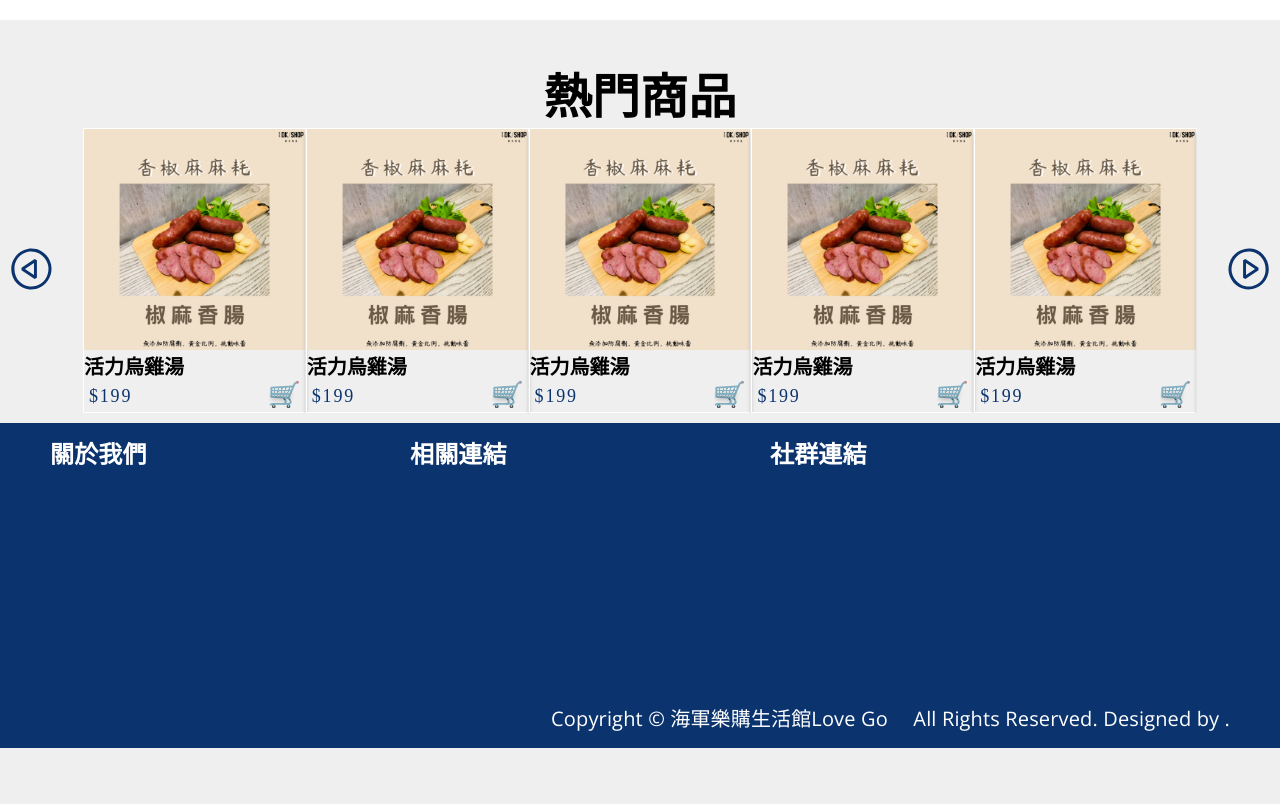
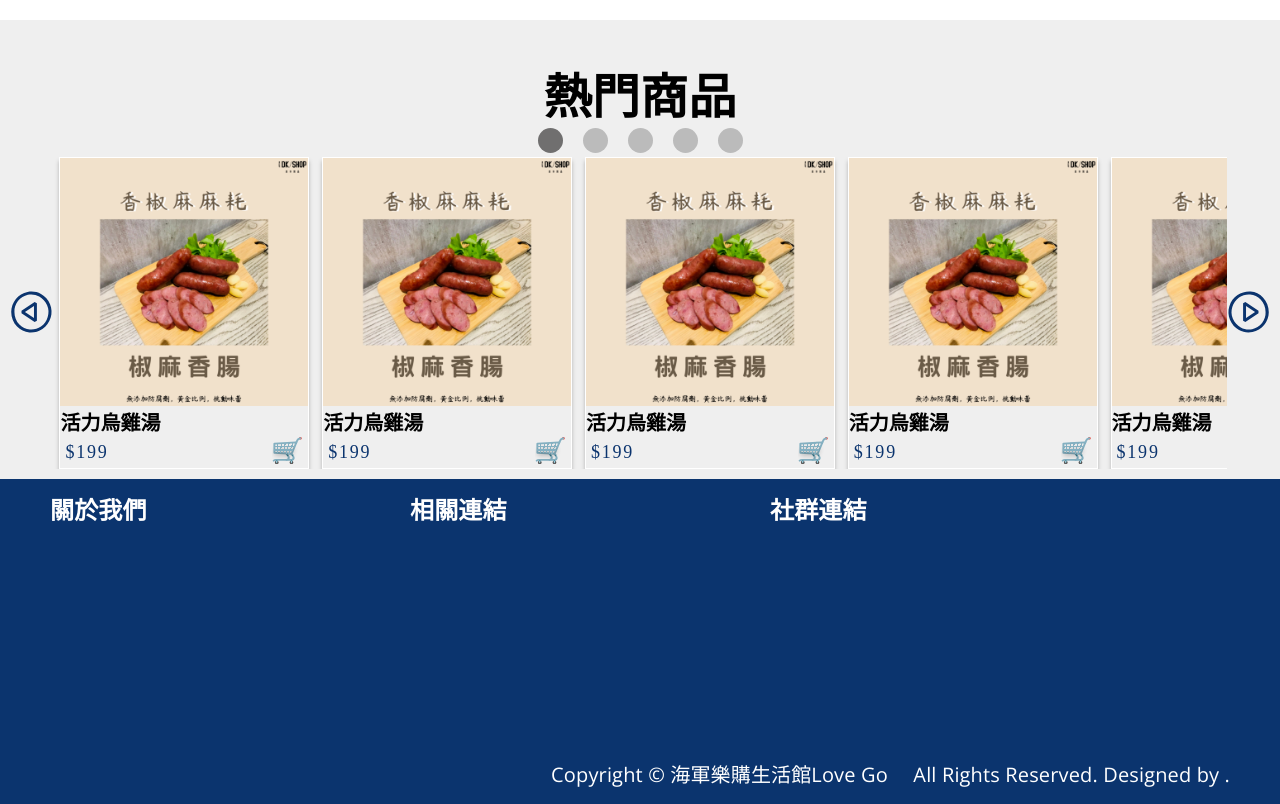
Before and after one commit to jiweihong0/lovego-frontend, a React (Create React App) app: page /lovego-frontend/product/1 in a window 1280 px wide. Shown: the part 2400-3204 px from the top of the page. Before the commit the page ends 3148 px from the top, so only its background shows below. Built offline with nearby package versions, Linux system fonts and the light colour scheme.

Commit message:
Feat:更改熱門商品的整體架構

```diff
--- a/src/components/Popular/Popular.js
+++ b/src/components/Popular/Popular.js
@@ -1,54 +1,63 @@
-import { useState } from 'react';
+import { useState, useEffect, useRef } from 'react';
 import lefticon from '../../imgs/lefticon.svg'
 import Card from '../Card/card';
 
-
+const props_length = 21
+const numofdots = Math.ceil(props_length / 5)
 
 function Popular() {
-
-    const [translate_value, settranslate_value] = useState(0)
+    const ul_list = useRef(null)
+    const dot_container = useRef(null)
+    const dot_index = useRef(0)
 
     const handleButton = (direction) => {
-        const popular_items = document.querySelectorAll('ul.popular-list > .popular-item');
-        const direction_value = direction === 'left' ? 500 : -500
-        const tran_value = translate_value + direction_value
+        const offset = direction === 'left' ? -1000 : 1000
+        ul_list.current.scrollLeft = ul_list.current.scrollLeft + offset
+    }
 
-        //偵測還有沒有產品
-        const items_length = popular_items.length
-        const prev_hiddend_items_count = Math.abs(translate_value) / 100
-        if ((prev_hiddend_items_count + 5 >= items_length && direction == 'right')
-        || (prev_hiddend_items_count === 0 && direction === 'left')) {
-            return
-        }
+    useEffect(() => {
+        //點擊按鈕時也會觸發這個event
+        ul_list.current.addEventListener("scroll", e => {
+            //Scroll的最長寬度 以及每個點在滑軌中該有的寬度 使用者所在的position
+            const maxscrollWidth = e.target.scrollWidth - e.target.clientWidth
+            const scrollwidth_perdot = maxscrollWidth / numofdots
+            const scrollposition = e.target.scrollLeft
 
-        popular_items.forEach(element => {
-            element.style.transform = `translateX(${tran_value}%)`;
+            //算出來的index要避免出現點的數量
+            const new_selected_dot = Math.floor(scrollposition / scrollwidth_perdot)
+            const new_selected_dot_index = new_selected_dot === numofdots ? new_selected_dot - 1 : new_selected_dot
+            if (new_selected_dot_index === dot_index.current) return
+
+            //設定新的點的樣式及記錄index
+            const activedot = dot_container.current.querySelector(".selected")
+            dot_container.current.children[new_selected_dot_index].classList.add("selected")
+            activedot.classList.remove("selected")
+            dot_index.current = new_selected_dot_index
         })
-        //儲存TranslateX
-        settranslate_value(tran_value)
-    }
+    }, [])
+
 
     return (
         <div className="popular-frame">
             <p className="popular-text">熱門商品</p>
+            <div className="popular-dot-container" ref={dot_container}>
+                {[...Array(numofdots)].map((element, index) => {
+                    if (index === 0) {
+                        return <span key={index} className="popular-dot selected" ></span>
+                    }
+                    return <span key={index} className="popular-dot"></span>
+                })}
+            </div>
             <div className="popular-list">
-                <button className="popular-prev" >
+                <button className="popular-arrow left" >
                     <img src={lefticon} alt="lefticon" onClick={() => handleButton('left')} />
                 </button>
-                <ul className="popular-list">
-                    <li className="popular-item"><Card /></li>
-                    <li className="popular-item"><Card /></li>
-                    <li className="popular-item"><Card /></li>
-                    <li className="popular-item"><Card /></li>
-                    <li className="popular-item"><Card /></li>
-                    <li className="popular-item"><Card /></li>
-                    <li className="popular-item"><Card /></li>
-                    <li className="popular-item"><Card /></li>
-                    <li className="popular-item"><Card /></li>
-                    <li className="popular-item"><Card /></li>
-                    <li className="popular-item"><Card /></li>
+                <ul className="popular-list" ref={ul_list}>
+                    {[...Array(props_length)].map((element, index) => {
+                        return <li key={index} className="popular-item" style={{ width: "100%" }}><Card /></li>
+                    })}
                 </ul>
-                <button className="popular-next">
+                <button className="popular-arrow right">
                     <img src={lefticon} alt="lefticon" onClick={() => handleButton('right')} />
                 </button>
             </div>
--- a/src/styles/popular.css
+++ b/src/styles/popular.css
@@ -1,4 +1,4 @@
-.popular-frame{
+.popular-frame {
     display: flex;
     flex-direction: column;
     align-items: center;
@@ -7,7 +7,7 @@
 }
 
 
-.popular-text{
+.popular-text {
     font-family: 'Open Sans';
     font-style: normal;
     font-weight: 600;
@@ -18,32 +18,52 @@
     color: #000000;
 }
 
-div.popular-list{
+span.popular-dot {
+    height: 25px;
+    width: 25px;
+    background-color: #bbb;
+    border-radius: 50%;
+    display: inline-block;
+    margin: 0 10px;
+}
+
+span.popular-dot.selected {
+    background-color: rgb(112, 111, 111);
+}
+
+div.popular-list {
     display: flex;
     justify-content: center;
     width: 100%;
 }
 
-ul.popular-list{
-    overflow: hidden;
+ul.popular-list {
+    overflow: auto;
     display: flex;
     align-items: center;
-    width: 100%;
-}
-.popular-item{
-    display: flex;
-    width: 20%;
-    transition: 2s;
+    scroll-behavior: smooth;
+
+    /* 讓滑軌不顯示在所有瀏覽器 */
+    -ms-overflow-style: none; /* Internet Explorer 10+ */
+    scrollbar-width: none; /* Firefox */
 }
 
-.popular-prev{
-    margin-right: 30px;
+ul.popular-list::-webkit-scrollbar {
+    /* 讓滑軌不顯示在所有瀏覽器 */ /* Safari and Chrome */
+    display: none;
 }
 
-.popular-next{
-    margin-left: 30px;
+.popular-item {
+    display: flex;
+    margin: 0 0.5vw;
+    width: 20%;
+    box-sizing: border-box;
 }
 
-.popular-next>img{
+.popular-arrow {
+    z-index: 2;
+}
+
+.popular-arrow.right>img {
     transform: rotate(-180deg)
 }
```
